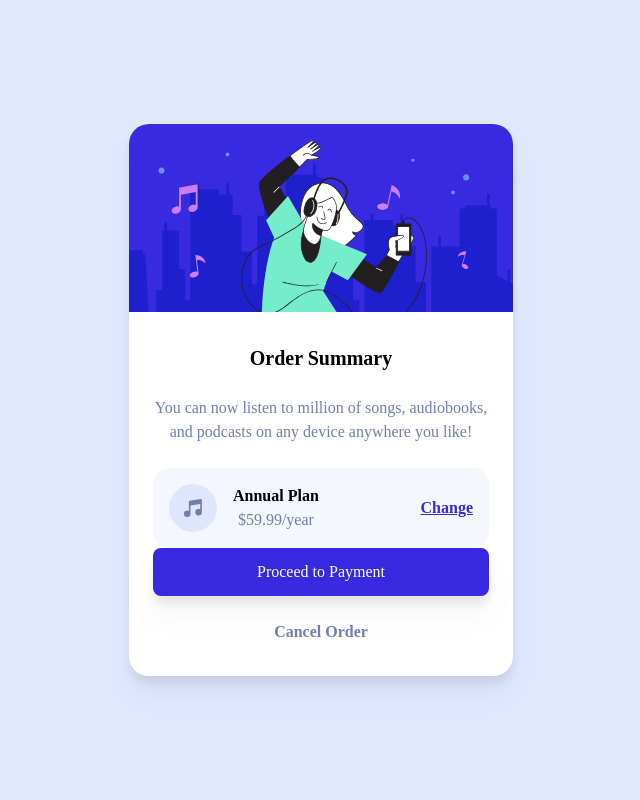
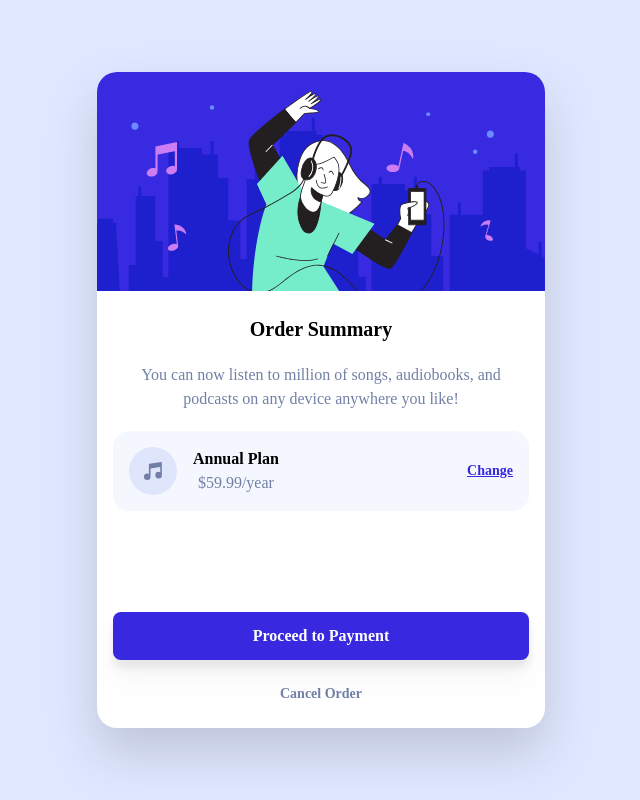
Before and after one commit to andrewpatasik/order-summary-component-main, a website: page index.html in a window 1280 px wide. Shown: the whole page, without its empty margins (319-959 px from the left). Drawn offline with Linux system fonts and the light colour scheme; a web font is replaced by a local one.

Commit message:
fix html and styling

```diff
--- a/index.html
+++ b/index.html
@@ -3,57 +3,55 @@
   <head>
     <meta charset="UTF-8" />
     <meta name="viewport" content="width=device-width, initial-scale=1.0" />
-    <!-- displays site properly based on user's device -->
-
     <link
       rel="icon"
       type="image/png"
       sizes="32x32"
-      href="./public/images/favicon-32x32.png"
-    />
+      href="./public/images/favicon-32x32.png"/>
     <link rel="stylesheet" href="./public/css/style.css" />
     <title>Frontend Mentor | Order summary card</title>
   </head>
   <body>
     <main
-    id="root"
-    class="relative flex items-center justify-center w-screen h-screen bg-paleblue px-6 py-16 font-display"
-    >
-    <img src="./public/images/pattern-background-desktop.svg" class="absolute top-0 w-full object-fit hidden desktop:block"/>
+      id="root"
+      class="relative flex items-center justify-center w-screen h-screen bg-paleblue px-6 py-16 font-display">
+      <img
+        src="./public/images/pattern-background-desktop.svg"
+        alt="wave pattern background"
+        class="absolute top-0 w-full object-fit hidden desktop:block"/>
       <div
         id="order__summary__card"
-        class="flex flex-col bg-white max-w-sm rounded-[20px] drop-shadow-xl overflow-hidden"
-      >
-        <img src="./public/images/illustration-hero.svg" />
+        class="flex flex-col bg-white w-full h-full max-w-md max-h-[41rem] rounded-[20px] drop-shadow-2xl overflow-hidden">
+        <img
+          src="./public/images/illustration-hero.svg"
+          alt="illustration hero"/>
         <section
-          id="order__summary__detail"
-          class="flex flex-col h-full text-center px-6 py-8"
-        >
-          <h1 class="text-xl font-black">Order Summary</h1>
-          <p class="text-desaturatedblue py-6">
+          id="order__summary__content"
+          class="flex flex-col h-full text-center desktop:justify-between px-4 py-6 desktop:px-10 desktop:py-10">
+          <h1 class="text-xl desktop:text-2xl font-black">Order Summary</h1>
+          <p class="text-desaturatedblue py-5 px-4">
             You can now listen to million of songs, audiobooks, and podcasts on
             any device anywhere you like!
           </p>
           <article
             id="order__summary__subscription"
-            class="flex bg-verypaleblue p-4 rounded-[16px]"
-          >
-            <img src="./public/images/icon-music.svg" />
-            <div class="ml-4">
-              <h2 class="font-black">Annual Plan</h2>
+            class="flex bg-verypaleblue px-4 py-4 desktop:px-5 desktop:py-6 rounded-[16px]">
+            <img src="./public/images/icon-music.svg" alt="icon music" />
+            <div id="order__summary__subscription__plan" class="ml-4">
+              <h2 class="font-bold">Annual Plan</h2>
               <p class="text-desaturatedblue">$59.99/year</p>
             </div>
-            <button class="text-brightblue font-bold underline ml-auto">
+            <button
+              class="text-brightblue text-sm font-black underline ml-auto">
               Change
             </button>
           </article>
           <div id="order__summary__submit" class="flex flex-col mt-auto gap-2">
             <button
-              class="bg-brightblue text-white font-medium py-3 rounded-lg drop-shadow-xl"
-            >
+              class="bg-brightblue text-white font-bold py-3 rounded-lg drop-shadow-xl">
               Proceed to Payment
             </button>
-            <button class="font-bold text-desaturatedblue mt-4">
+            <button class="font-bold text-sm text-desaturatedblue mt-4">
               Cancel Order
             </button>
           </div>
```
Also changed, not shown: public/css/style.css.
